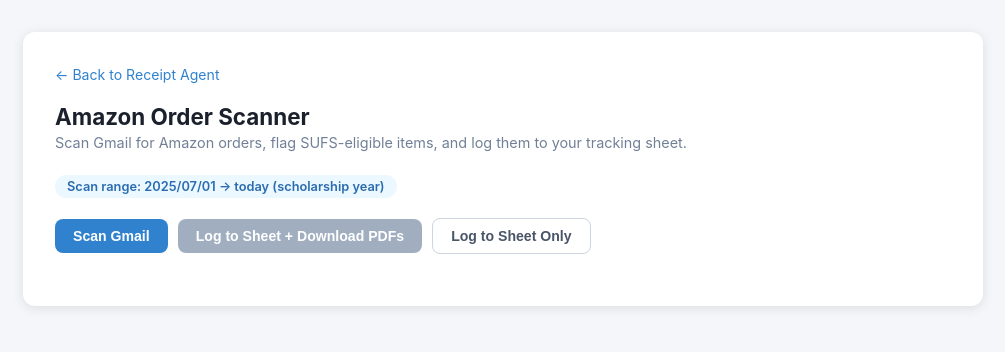
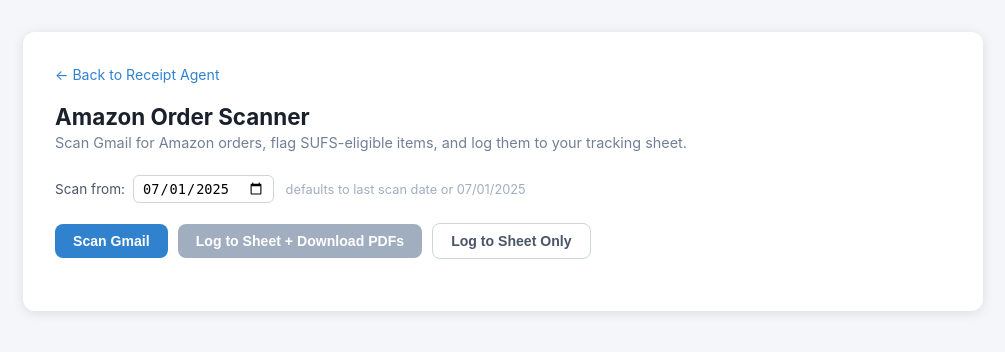
Before and after one commit to bnlbrght31/step_up_tool, a Flask app: page /scan in a window 1280 px wide. Shown: the top 352 px of the page, without its empty margins (137-1142 px from the left). Run offline with Flask 3, Linux system fonts and the light colour scheme.

Commit message:
Add date picker to scanner with last scan date as default
- Date input pre-populated from last scan date (or 07/01/2025 if first run)
- User can pick an earlier date to catch any previously missed orders
- Selected date passed to backend and used as Gmail after: filter

Co-Authored-By: Claude Sonnet 4.6 <noreply@anthropic.com>

```diff
--- a/main.py
+++ b/main.py
@@ -120,9 +120,11 @@ def scan_state():
 
 @app.route("/scan/run", methods=["POST"])
 def scan_run():
+    data = request.get_json() or {}
+    from_date = data.get("from_date")  # YYYY-MM-DD from date picker, or None
     try:
         existing = get_existing_order_numbers()
-        orders, after_date = scan_amazon_orders(existing)
+        orders, after_date = scan_amazon_orders(existing, from_date=from_date)
         return jsonify({"orders": orders, "after_date": after_date})
     except RuntimeError as e:
         return jsonify({"error": str(e)}), 400
--- a/src/amazon_scanner.py
+++ b/src/amazon_scanner.py
@@ -319,16 +319,21 @@ def _parse_order_email(msg) -> dict | None:
 # Main scan entry point
 # ---------------------------------------------------------------------------
 
-def scan_amazon_orders(existing_order_numbers: set) -> tuple[list, str]:
+def scan_amazon_orders(existing_order_numbers: set, from_date: str | None = None) -> tuple[list, str]:
     """
-    Search Gmail for Amazon order confirmations since last scan date.
+    Search Gmail for Amazon order confirmations since from_date (YYYY-MM-DD),
+    or the last scan date, or the scholarship year start if neither is set.
 
     Returns (orders, after_date_used).
     Each order dict has: order_number, purchase_date, description,
     total, eligible_category, in_sheet (bool).
     Deduplicates within the scan and against existing_order_numbers.
     """
-    after_date = load_last_scan()
+    if from_date:
+        # Convert YYYY-MM-DD → YYYY/MM/DD for Gmail query
+        after_date = from_date.replace("-", "/")
+    else:
+        after_date = load_last_scan()
     query = f'from:auto-confirm@amazon.com after:{after_date}'
 
     service = _get_gmail_service()
--- a/templates/scan.html
+++ b/templates/scan.html
@@ -55,7 +55,11 @@
     <p class="sub">Scan Gmail for Amazon orders, flag SUFS-eligible items, and log them to your tracking sheet.</p>
 
     <div class="info-row">
-      <span class="badge" id="scan-range-badge">Scan range: loading…</span>
+      <label style="font-size:.85rem;color:#4a5568;display:flex;align-items:center;gap:8px;">
+        Scan from:
+        <input type="date" id="scan-from-date" style="padding:4px 8px;border:1px solid #cbd5e0;border-radius:6px;font-size:.85rem;" />
+      </label>
+      <span style="font-size:.8rem;color:#a0aec0;">defaults to last scan date or 07/01/2025</span>
     </div>
 
     <div id="status-bar" class="status-bar"></div>
@@ -104,7 +108,12 @@
       document.getElementById('empty-state').style.display = 'none';
 
       try {
-        const res = await fetch('/scan/run', { method: 'POST' });
+        const fromDate = document.getElementById('scan-from-date').value;
+        const res = await fetch('/scan/run', {
+          method: 'POST',
+          headers: { 'Content-Type': 'application/json' },
+          body: JSON.stringify({ from_date: fromDate || null }),
+        });
         const data = await res.json();
         if (!res.ok || data.error) {
           setStatus('err', 'Error: ' + (data.error || 'Unknown error'));
@@ -289,12 +298,13 @@
       bar.textContent = msg;
     }
 
-    // Show the default scan range on load
+    // Populate date picker with last scan date on load
     fetch('/scan/state')
       .then(r => r.json())
       .then(d => {
-        document.getElementById('scan-range-badge').textContent =
-          `Scan range: ${d.last_scan_date} → today (scholarship year)`;
+        // Convert YYYY/MM/DD → YYYY-MM-DD for the date input
+        const iso = d.last_scan_date.replace(/\//g, '-');
+        document.getElementById('scan-from-date').value = iso;
       })
       .catch(() => {});
   </script>
```
